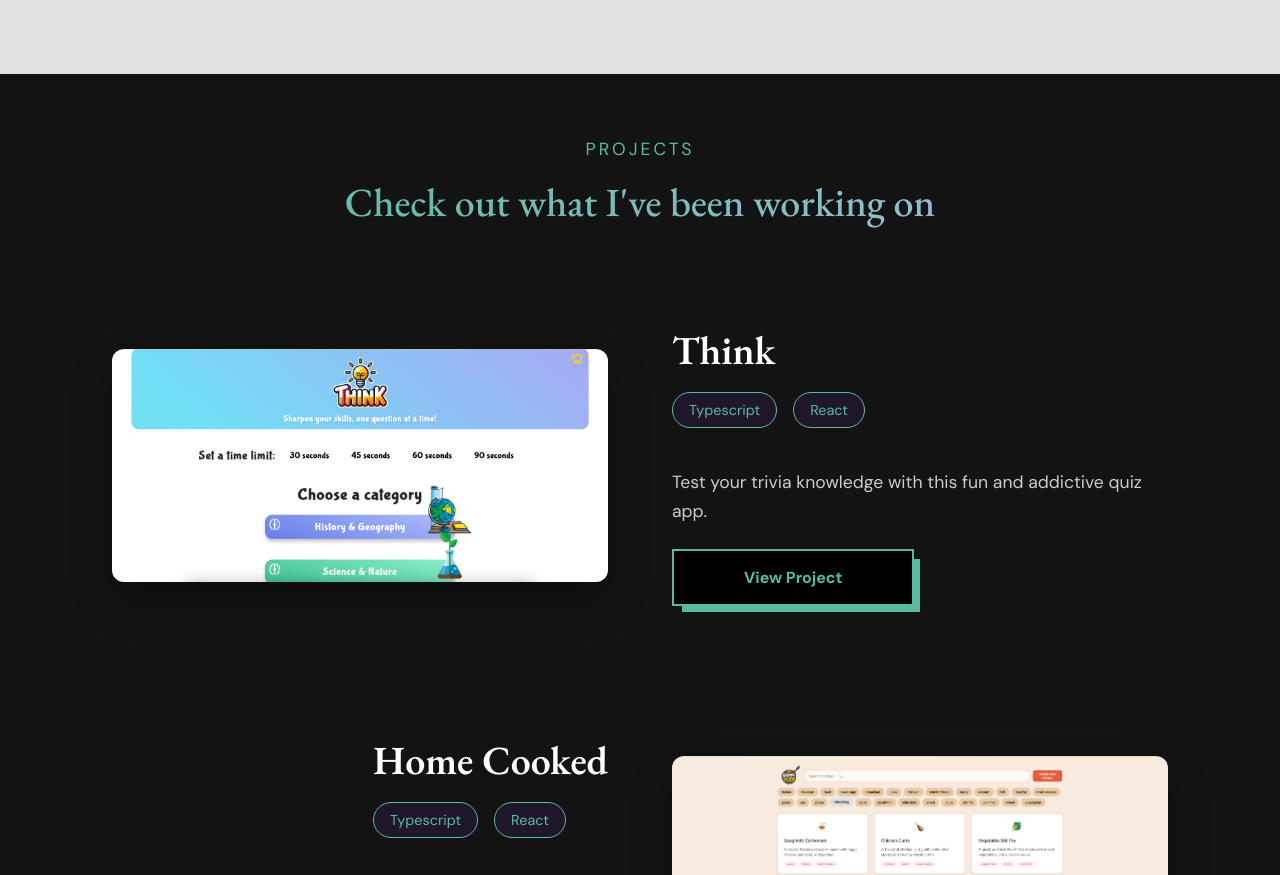
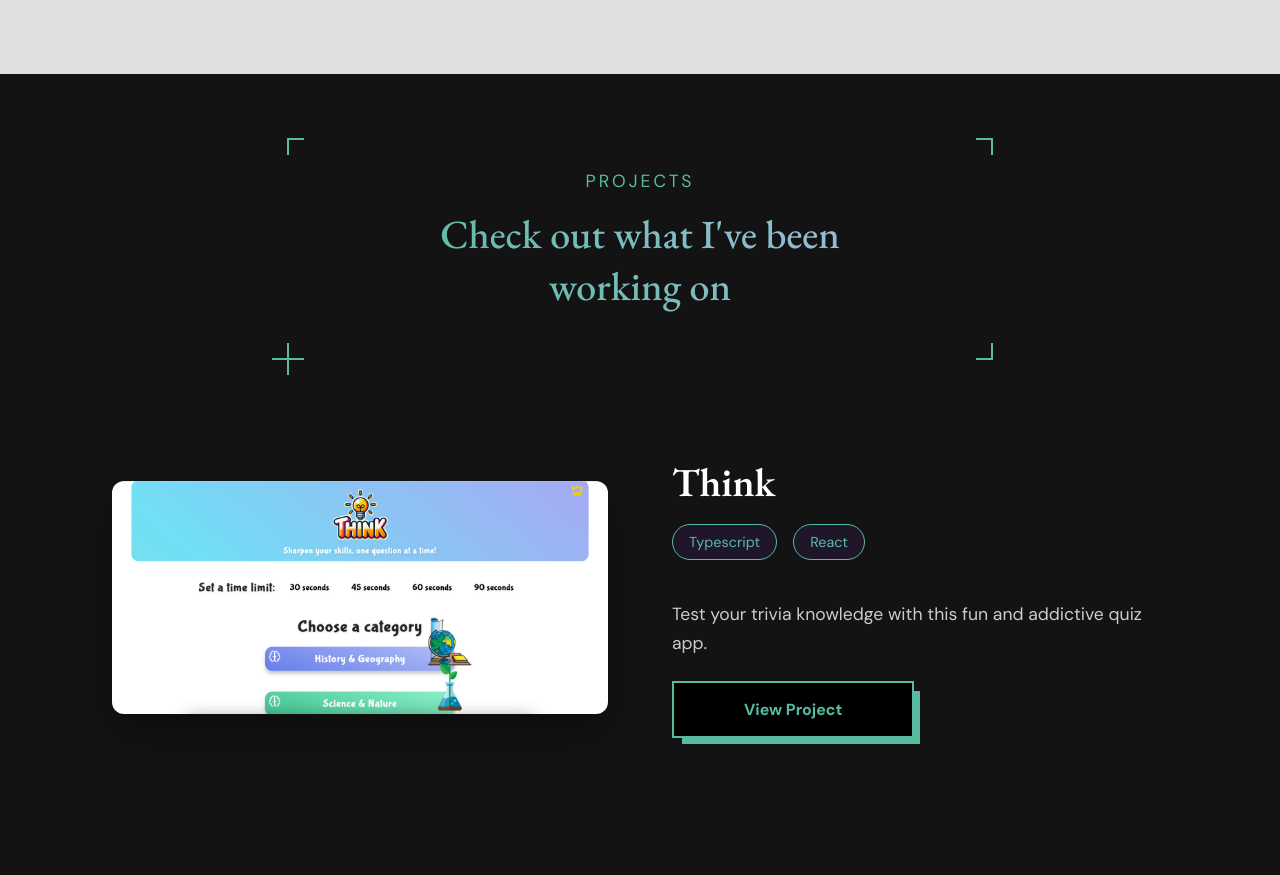
Before and after one commit to evelynmbart/evelyn-portfolio, a React (Vite) app: page / in a window 1280 px wide. Shown: the part 1660-2535 px from the top of the page. Built offline with nearby package versions, Linux system fonts and the light colour scheme; a web font is replaced by a local one.

Commit message:
Add frame

```diff
--- a/src/sections/Projects.jsx
+++ b/src/sections/Projects.jsx
@@ -169,7 +169,11 @@ const Projects = () => {
         <HeaderFrame>
           <Subtitle>Projects</Subtitle>
           <Title>Check out what I've been working on</Title>
-          <SubtitleDescription />
+          <TopLeftCorner />
+          <TopRightCorner />
+          <BottomLeftCorner />
+          <BottomLeftCornerOutside />
+          <BottomRightCorner />
         </HeaderFrame>
       </ProjectsHeader>
 
@@ -215,6 +219,47 @@ const Projects = () => {
 
 export default Projects;
 
+const Corner = styled.span`
+  position: absolute;
+  width: 15px;
+  height: 15px;
+`;
+
+const TopLeftCorner = styled(Corner)`
+  top: 0;
+  left: 0;
+  border-top: 2px solid var(--primary-color);
+  border-left: 2px solid var(--primary-color);
+`;
+
+const TopRightCorner = styled(Corner)`
+  top: 0;
+  right: 0;
+  border-top: 2px solid var(--primary-color);
+  border-right: 2px solid var(--primary-color);
+`;
+
+const BottomLeftCorner = styled(Corner)`
+  bottom: 0;
+  left: 0;
+  border-bottom: 2px solid var(--primary-color);
+  border-left: 2px solid var(--primary-color);
+`;
+
+const BottomLeftCornerOutside = styled(Corner)`
+  bottom: -15px;
+  left: -15px;
+  border-top: 2px solid var(--primary-color);
+  border-right: 2px solid var(--primary-color);
+`;
+
+const BottomRightCorner = styled(Corner)`
+  bottom: 0;
+  right: 0;
+  border-bottom: 2px solid var(--primary-color);
+  border-right: 2px solid var(--primary-color);
+`;
+
 const ProjectsSection = styled.section`
   padding: 4rem 7rem;
   background-color: rgb(19, 19, 19);
@@ -230,7 +275,9 @@ const ProjectsHeader = styled.div`
 `;
 
 const HeaderFrame = styled.div`
-  max-width: 800px;
+  position: relative;
+  padding: 2rem 8rem;
+  max-width: 450px;
   margin: 0 auto;
 `;
 
```
